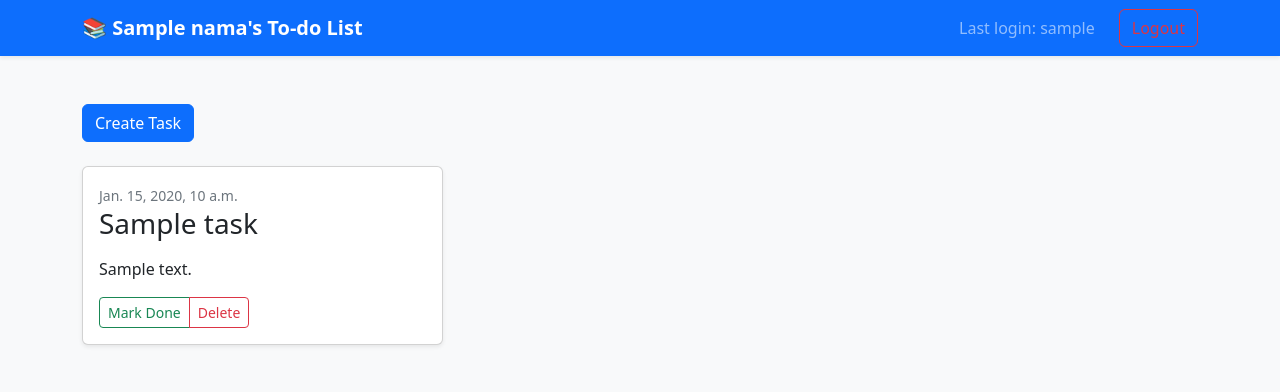
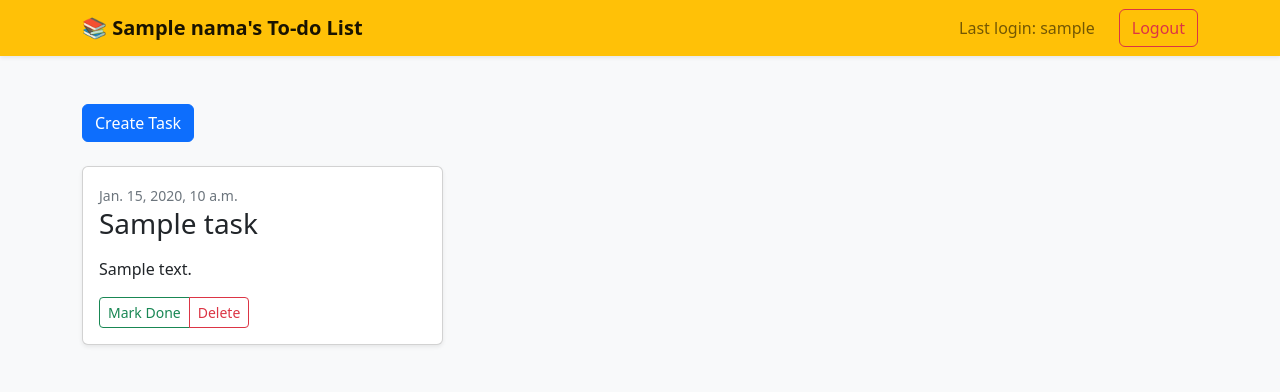
Before and after one commit to RafinalHT/tugas2pbp, a Django app: template todolist/templates/todolist.html in a window 1280 px wide. Shown: the top 392 px of the page. Run offline with Django 4.2, Linux system fonts and the light colour scheme; the template is opened without the code that fills it: most values are stand-ins (such as "Sample title", 1, 10 or a date in 2020).

Commit message:
ngelarin 5

```diff
--- a/todolist/templates/todolist.html
+++ b/todolist/templates/todolist.html
@@ -6,7 +6,7 @@
 <link href="{% static 'style2.css' %}" rel="stylesheet">
 
 <header>
-    <div class="navbar navbar-dark bg-primary shadow-sm">
+    <div class="navbar navbar-light bg-warning shadow-sm">
       <div class="container">
         <a href="#" class="navbar-brand d-flex align-items-center">
           <strong>📚 {{nama}}'s To-do List</strong>
```
